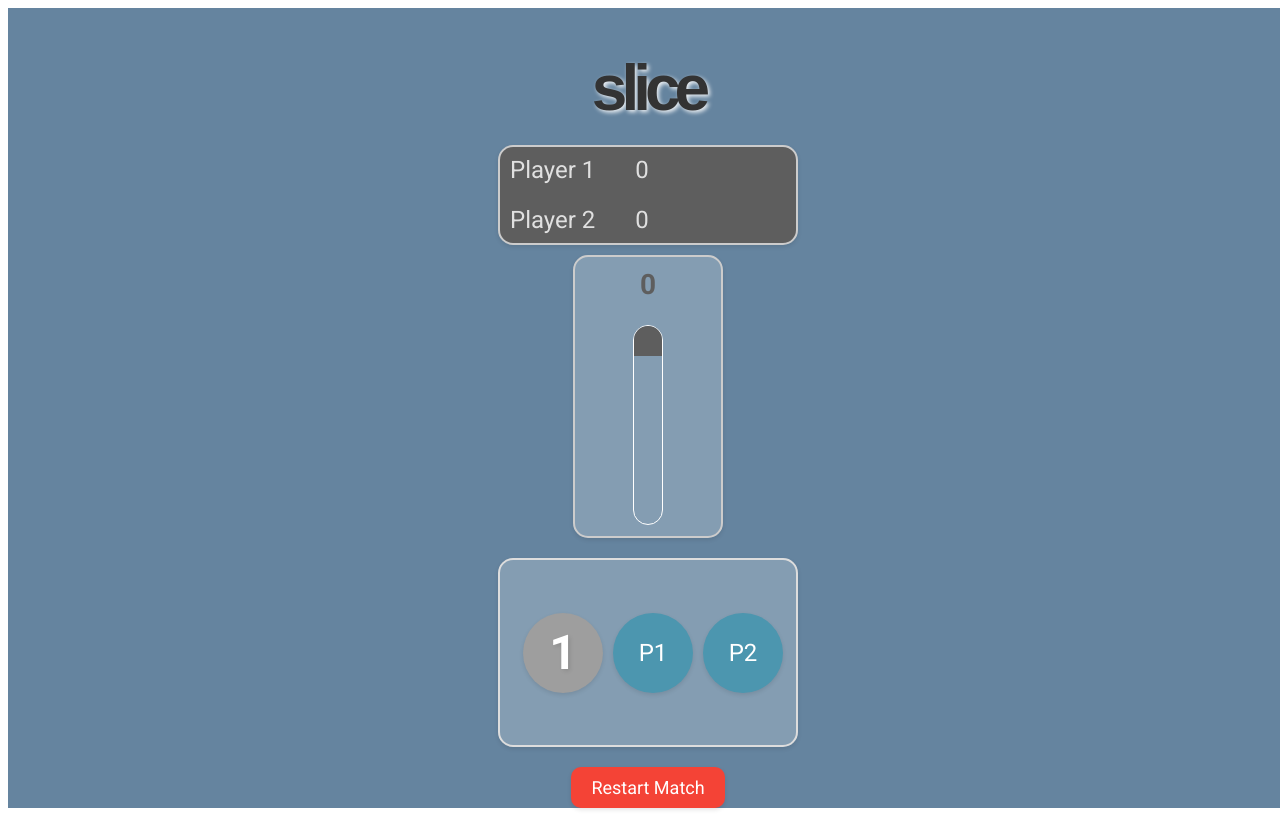
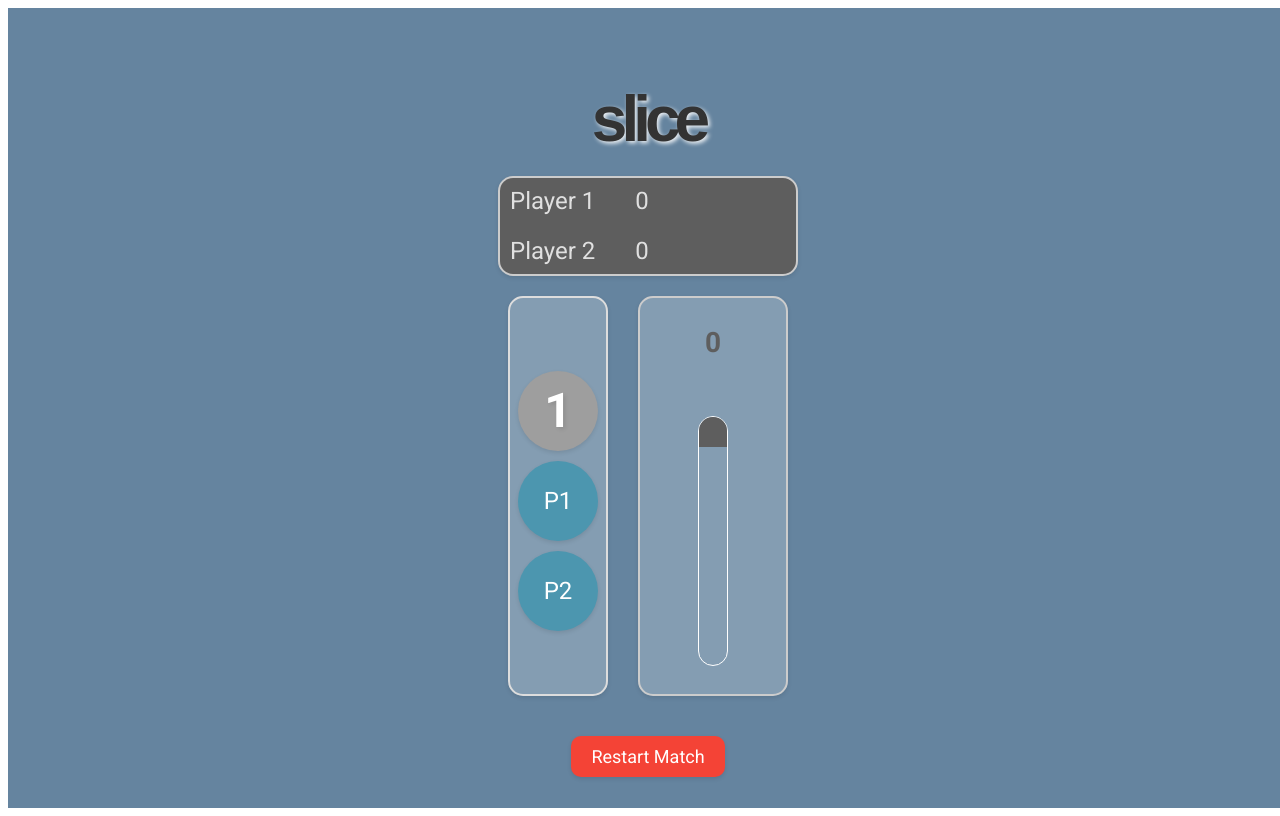
Before and after one commit to bcmfranco/slice, a Nuxt app: page / in a window 1280 px wide. Built offline with nearby package versions, Linux system fonts and the light colour scheme.

Commit message:
change layour orientation

```diff
--- a/src/pages/index.vue
+++ b/src/pages/index.vue
@@ -19,6 +19,8 @@
 
     </div>
 
+    <div id="wrapper">
+
       <div id="court" :style="{ backgroundColor: courtBackgroundColor }">
         <div id="energy">{{ this.energy }}</div>
         <div id="barr" :class="{ 'ball_home': player_active === 1, 'ball_away': player_active === 2 }">
@@ -36,6 +38,9 @@
           <button class="racket" id="racket_p2" @click="shot(2)">P2</button>
         </div>
       </div>
+
+    </div>
+
 
     <div id="buttoner">
       <div id="restart_btn" @click="restartMatch">Restart Match</div>
@@ -162,8 +167,8 @@ export default {
   }
 
   #joystick {
-    width: 300px;
-    height: 200px;
+    width: 100px;
+    height: 400px;
     border: 2px solid #dddddd;
     background-color: #ffffff33;
     border-radius: 15px;
@@ -171,6 +176,8 @@ export default {
     display: flex;
     justify-content: center;
     align-items: center;
+    display: flex;
+    flex-direction: column;
   }
 
   .points {
@@ -187,6 +194,7 @@ export default {
 
   #controlers {
     display: flex;
+    flex-direction: column;
     gap: 10px;
     justify-content: center;
     align-items: center;
@@ -232,11 +240,17 @@ export default {
     background-color: #f1655b; /* Cambié el color al pasar el ratón */
   }
 
+  #wrapper{
+    display: flex;
+    flex-direction: row-reverse;
+    padding: 20px 0px;
+    gap: 30px;
+  }
+
   #court {
     border: 2px solid #cccccc; /* Cambié el color del borde */
     width: 150px;
-    height: 300px;
-    margin: 10px auto 20px auto;
+    height: 400px;
     border-radius: 15px;
     display: grid;
     justify-items: center;
@@ -254,7 +268,7 @@ export default {
 
   #barr {
     width: 30px;
-    height: 200px;
+    height: 250px;
     background-color: #849db2;
     display: flex;
     align-items: center;
```
Lines whose indentation alone changed are shown as unchanged.
